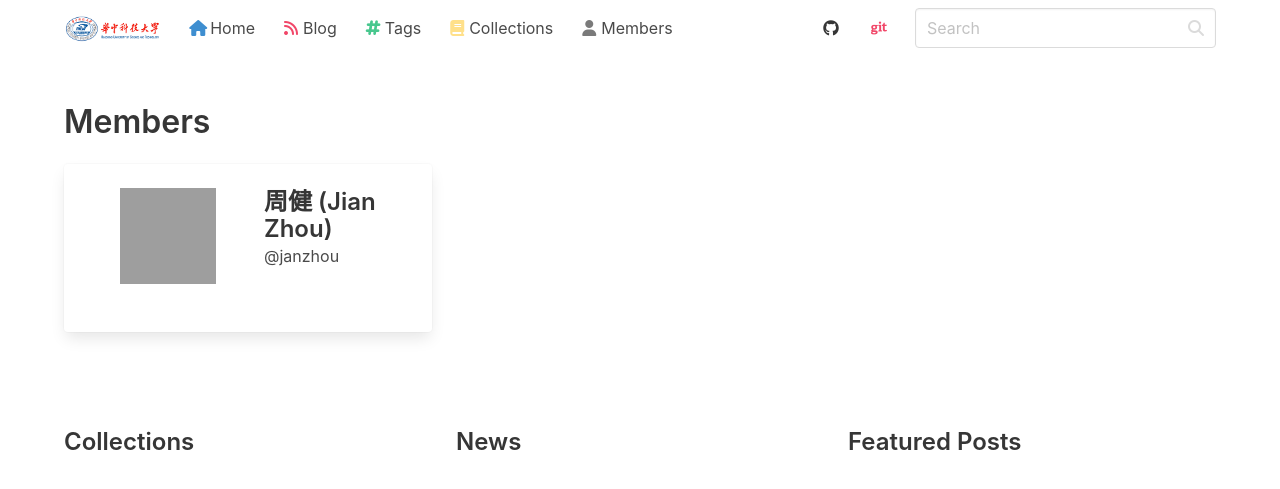
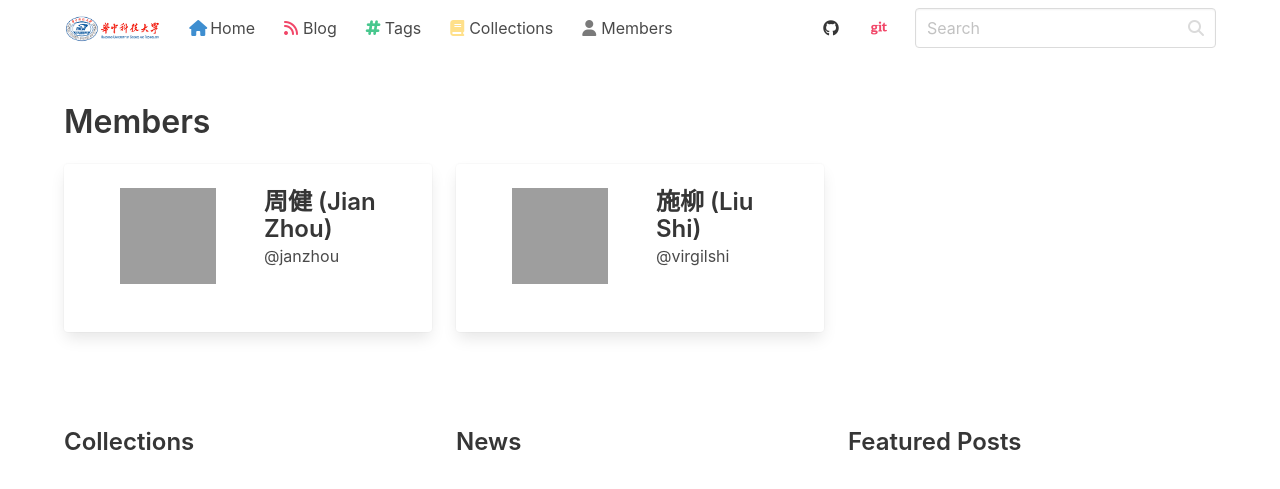
Before and after one commit to haslaboratory/haslaboratory.github.io, a Jekyll site: the page built from pages/members.html, in a window 1280 px wide. Shown: the top 489 px of the page. Built offline with Jekyll 4.4.1, drawn with Linux system fonts in a browser that asks for light colours; nearby versions of some CDN libraries; library files that are not in the unit come from our copies; grey boxes are pictures that could not be loaded.

Commit message:
Update members.yml

```diff
--- a/_data/members.yml
+++ b/_data/members.yml
@@ -4,3 +4,9 @@
   degree: Doctor
   join: 2020
   desc:
+- nick: virgilshi
+  name: 施柳 (Liu Shi)
+  github: virgilshi
+  degree: Master
+  join: 2020
+  desc:
```
